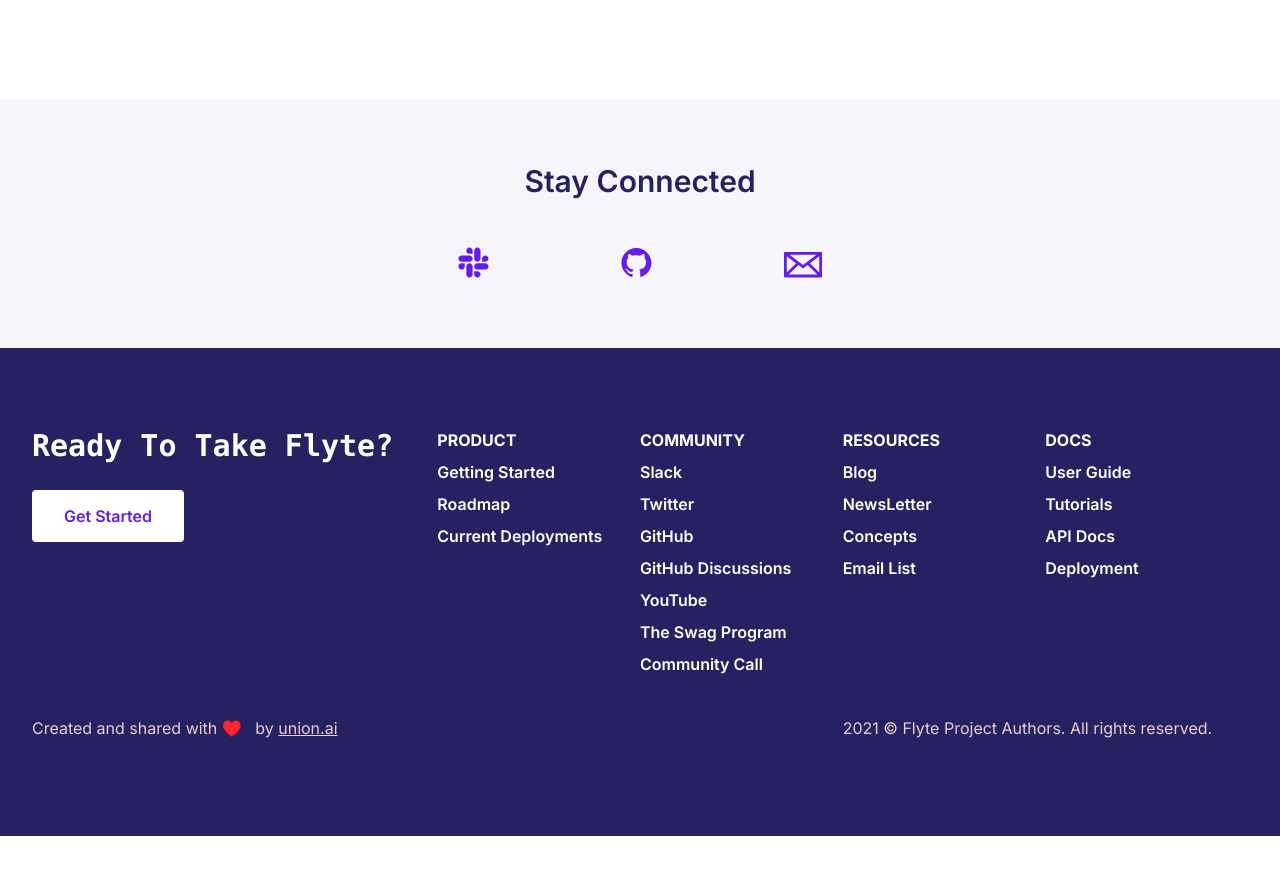
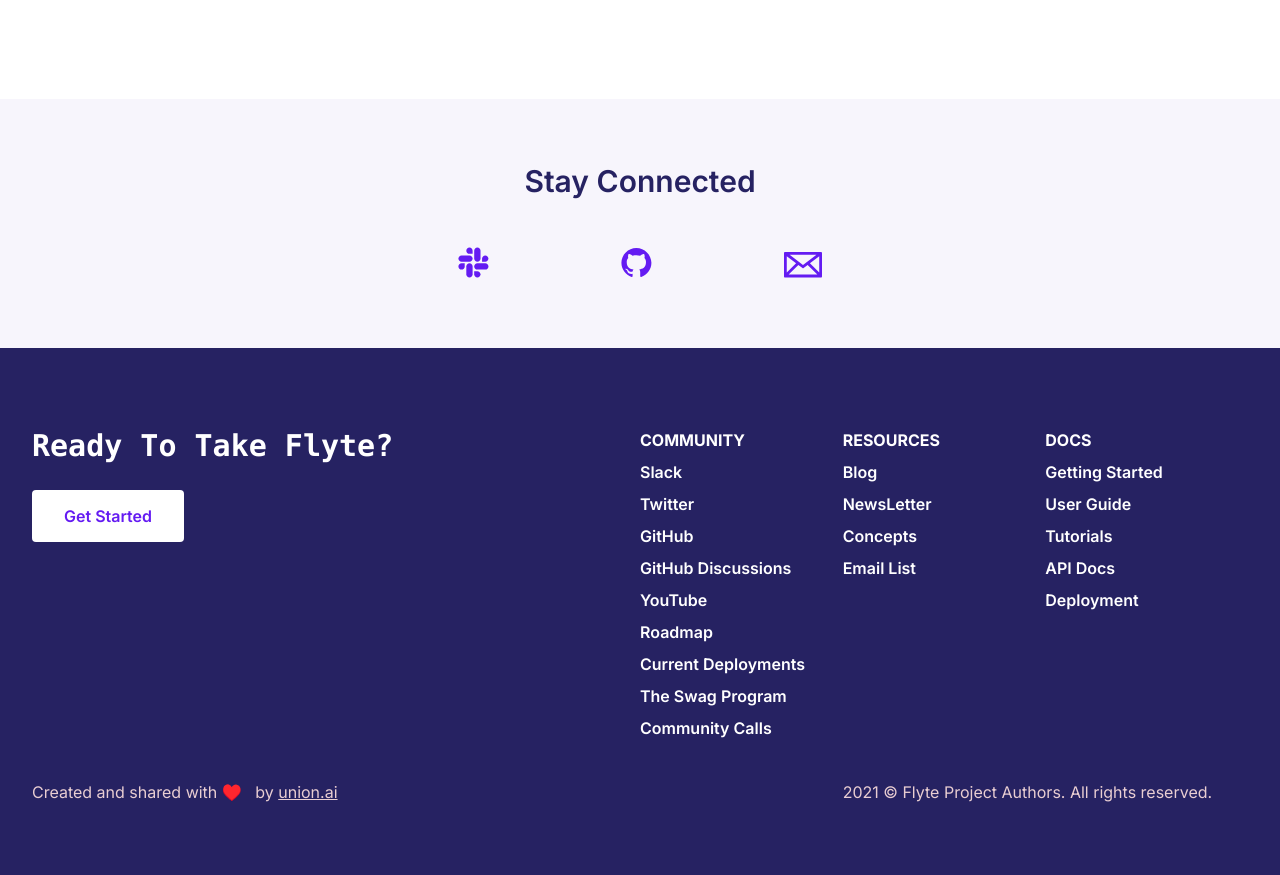
Before and after one commit to flyteorg/flyteorg.github.io, a Jekyll site: the page built from index.html, in a window 1280 px wide and 900 px high, scrolled down 7217 px. Shown: the top 875 px of the window. Built offline with Jekyll 4.4.1, drawn with Linux system fonts in a browser that asks for light colours; nearby versions of some CDN libraries; comment, search, counter and statistics services are not loaded; before the commit the page ends 8053 px from its top, so only the background shows below that.

Commit message:
fix footer and flyte version
Signed-off-by: Samhita Alla <aallasamhita@gmail.com>

```diff
--- a/_includes/footer.html
+++ b/_includes/footer.html
@@ -1,7 +1,7 @@
 <footer class="flex items-center justify-center bg-purple-black font-body">
   <div class="container p-8 py-10 md:py-18 lg:py-20 text-white">
     <div class="flex flex-wrap sm:flex-no-wrap mb-4">
-      <div class="w-full sm:w-full md:w-2/6 h-auto mb-10 sm:mb-0">
+      <div class="w-full sm:w-full md:w-3/6 h-auto mb-10 sm:mb-0">
         <div
           class="mb-8 lg:mb-10 font-mono font-bold text-2xl lg:text-3xl leading-tight"
         >
@@ -12,32 +12,6 @@
           class="btn bg-white text-purple-darkest hover:bg-pink hover:text-purple-black rounded"
           >Get Started</a
         >
-      </div>
-      <div class="w-1/2 sm:w-1/2 md:w-1/6 h-auto sm:mt-0 mt-8">
-        <div class="mb-2 text-body font-bold uppercase">Product</div>
-        <ul class="list-reset text-base leading-normal">
-          <li class="my-2">
-            <a
-              class="link-white hover:border-purple-lightest"
-              href="{{ site.getstarted }}"
-              >Getting Started</a
-            >
-          </li>
-          <li class="my-2">
-            <a
-              class="link-white hover:border-purple-lightest"
-              href="{{ site.roadmap }}"
-              >Roadmap</a
-            >
-          </li>
-          <li class="my-2">
-            <a
-              class="link-white hover:border-purple-lightest"
-              href="{{ site.deployments }}"
-              >Current Deployments</a
-            >
-          </li>
-        </ul>
       </div>
       <div class="w-1/2 sm:w-1/2 md:w-1/6 h-auto sm:mt-0 mt-8">
         <div class="mb-2 text-body font-bold uppercase">Community</div>
@@ -78,6 +52,20 @@
             >
           </li>
           <li class="my-2">
+            <a
+              class="link-white hover:border-purple-lightest"
+              href="{{ site.roadmap }}"
+              >Roadmap</a
+            >
+          </li>
+          <li class="my-2">
+            <a
+              class="link-white hover:border-purple-lightest"
+              href="{{ site.deployments }}"
+              >Current Deployments</a
+            >
+          </li>
+          <li class="my-2">
             <a class="link-white hover:border-purple-lightest" href="/swag"
               >The Swag Program</a
             >
@@ -86,7 +74,7 @@
             <a
               class="link-white hover:border-purple-lightest"
               href="{{ site.community_syncup }}"
-              >Community Call</a
+              >Community Calls</a
             >
           </li>
         </ul>
@@ -127,6 +115,13 @@
       <div class="w-1/2 sm:w-1/2 md:w-1/6 h-auto sm:mt-0 mt-8">
         <div class="mb-2 text-body font-bold uppercase">Docs</div>
         <ul class="list-reset text-base leading-normal">
+          <li class="my-2">
+            <a
+              class="link-white hover:border-purple-lightest"
+              href="{{ site.getstarted }}"
+              >Getting Started</a
+            >
+          </li>
           <li class="my-2">
             <a
               class="link-white hover:border-purple-lightest"
--- a/_includes/navbar.html
+++ b/_includes/navbar.html
@@ -10,7 +10,7 @@
       href="https://github.com/flyteorg/flyte/releases/tag/v0.19.0"
       target="_blank"
     >
-      Flyte 0.19.0 (Eagle) is out! 🦅 <span class="opacity-70">→</span>
+      Flyte 0.19.1 (Eagle) is out! 🦅 <span class="opacity-70">→</span>
     </a>
   </div>
 </div>
```
